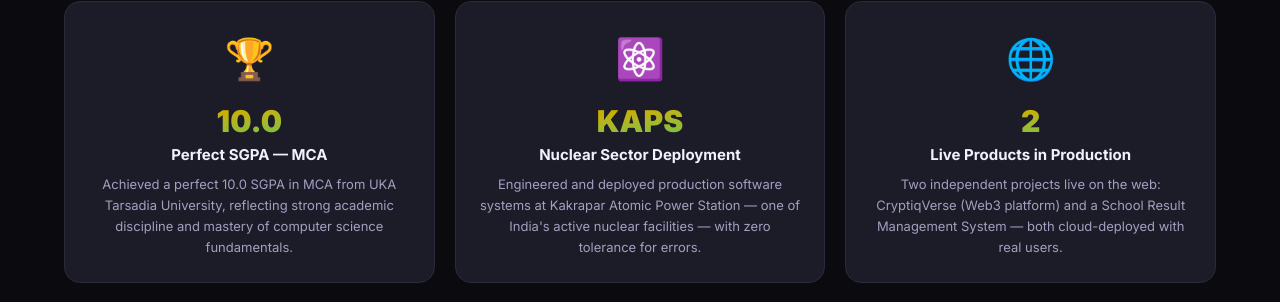
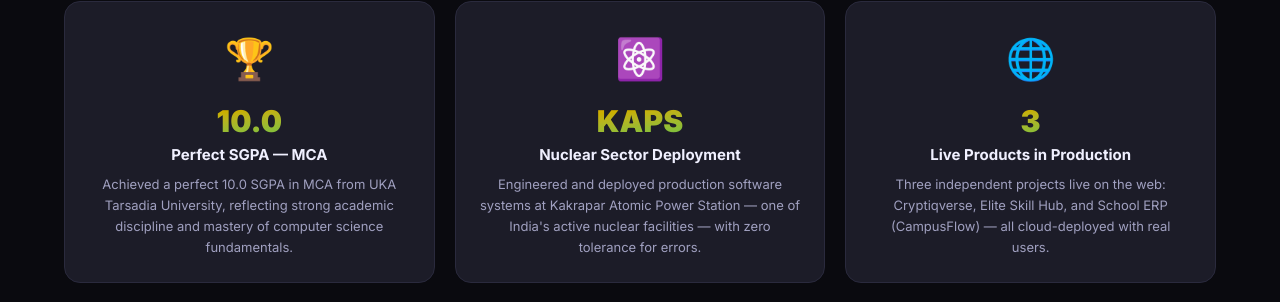
Before and after one commit to MdDevCoder/portfolio, a React (Vite) app: page / in a window 1280 px wide. Shown: the part 9078-9380 px from the top of the page. Built offline with nearby package versions, Linux system fonts and the light colour scheme.

Commit message:
fix: Update live projects achievement to 3 projects

```diff
--- a/src/data/achievements.ts
+++ b/src/data/achievements.ts
@@ -13,9 +13,9 @@ export const achievementsData = [
   },
   {
     icon: "🌐",
-    stat: "2",
+    stat: "3",
     title: "Live Products in Production",
-    desc: "Two independent projects live on the web: CryptiqVerse (Web3 platform) and a School Result Management System — both cloud-deployed with real users."
+    desc: "Three independent projects live on the web: Cryptiqverse, Elite Skill Hub, and School ERP (CampusFlow) — all cloud-deployed with real users."
   },
   {
     icon: "📡",
```
